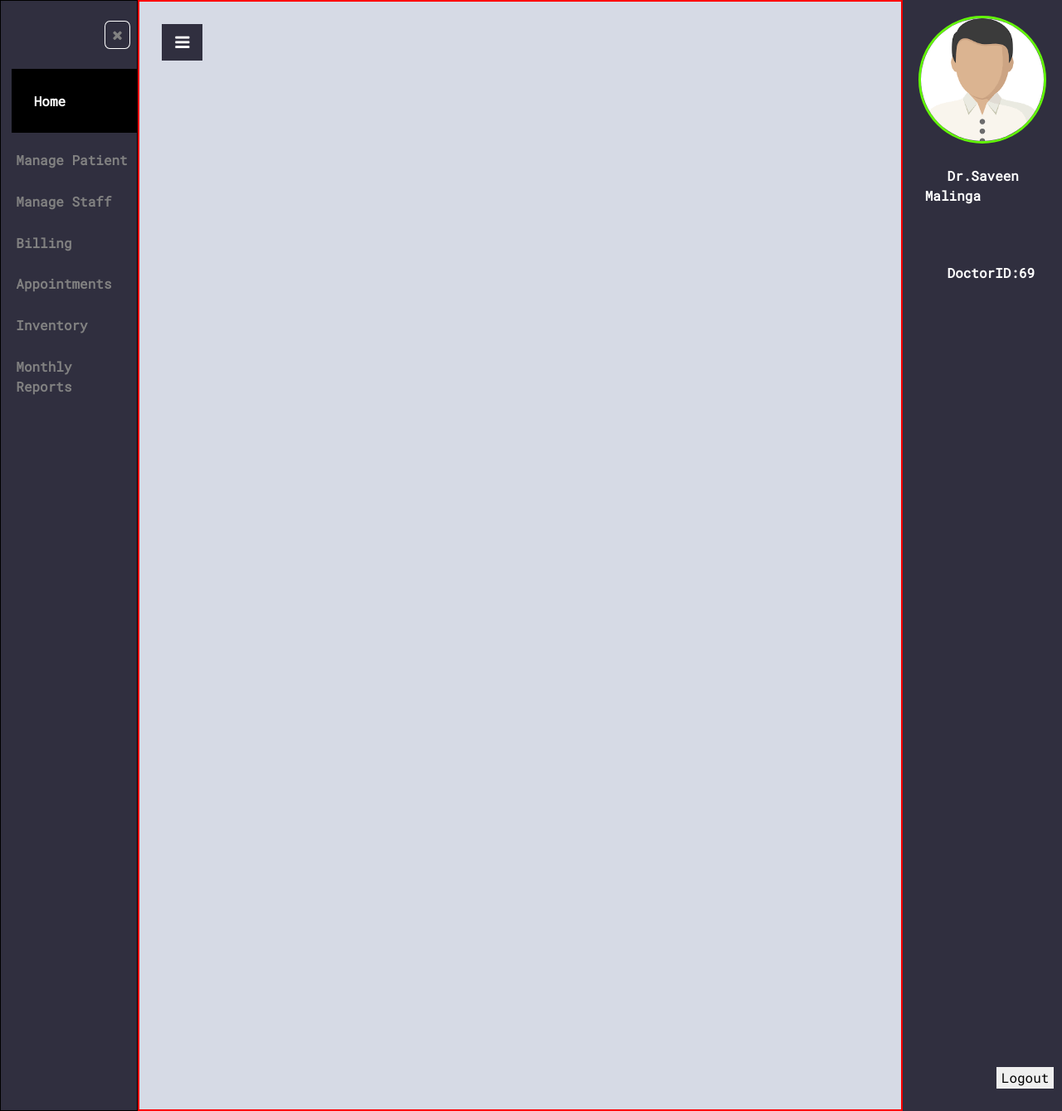
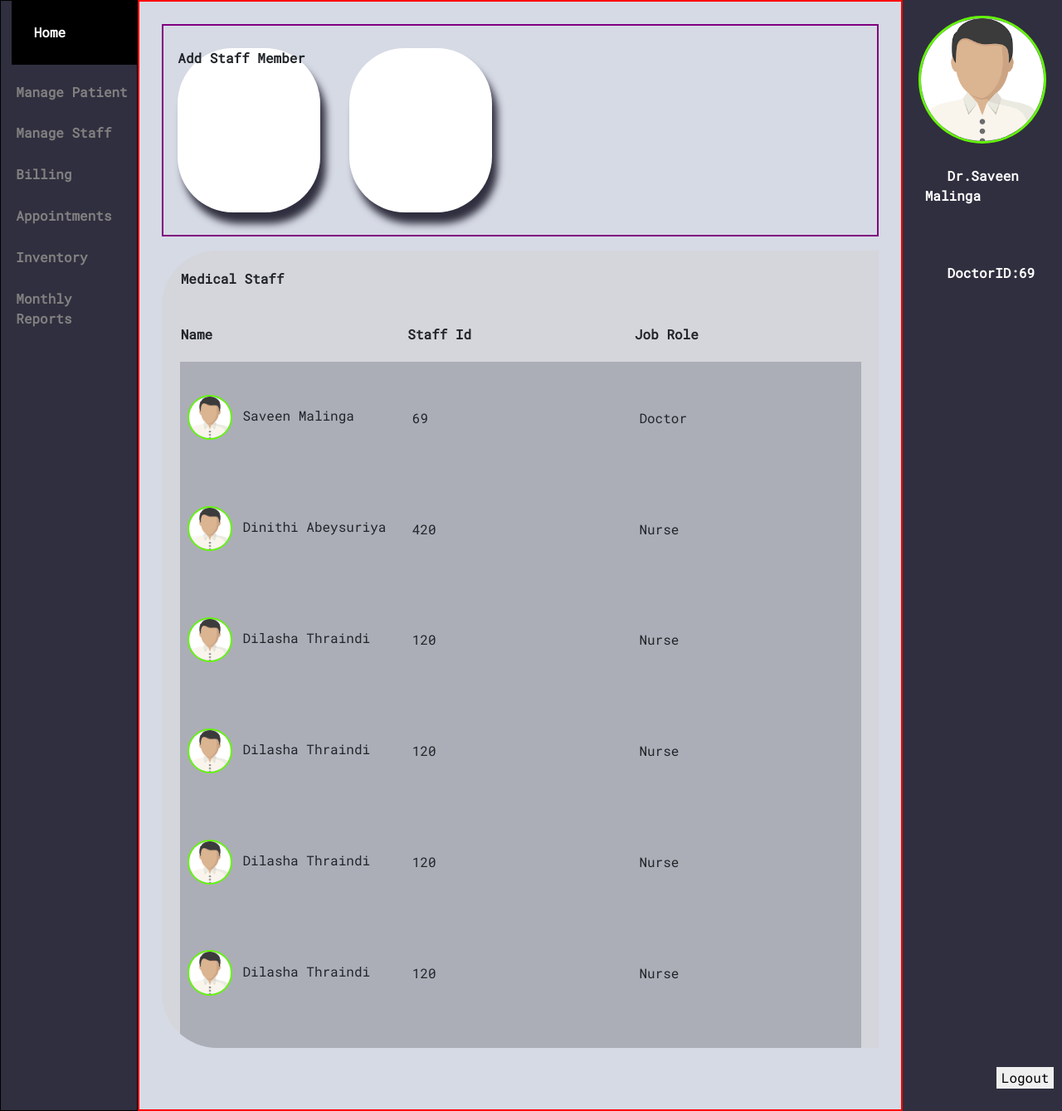
Before and after one commit to Randila/Project-Aid, a PHP site: page /dashboard.html in a window 1280 px wide. Shown: the whole page at 83% size. Run offline with PHP 8.4, Linux system fonts and the light colour scheme; lists and menus that the app fills with data are empty.

Commit message:
Finished the Pop up window

```diff
--- a/Final Try/dashboard.css
+++ b/Final Try/dashboard.css
@@ -174,7 +174,7 @@ body {
 }
 
 .tileHolder {
-    /* border: 2px solid purple; */
+    border: 2px solid purple;
     display: flex;
     justify-content: center;
     height: 20%;
@@ -194,6 +194,46 @@ body {
     position: relative;
     border-radius: 5vh;
     box-shadow: 0.5vh 1vh 10px rgb(48, 47, 63);
+}
+
+.tileHolder2 {
+    border: 2px solid purple;
+    display: flex;
+    justify-content: left;
+    height: 20%;
+    /* contain: content; */
+    padding-top: 2vh;
+    padding-bottom: 2vh;
+}
+
+.staffList {
+    /* border: 1px solid blue; */
+    border-radius: 5vh 0 0 5vh;
+    height: 75%;
+    display: block;
+    margin-block-start: 2%;
+    /* contain: content; */
+    overflow: scroll;
+    overflow-x: hidden;
+    background-color: rgb(213, 214, 219);
+}
+
+::-webkit-scrollbar {
+    width: 20px;
+}
+
+::-webkit-scrollbar-track {
+    box-shadow: inset 0 0 5px grey;
+    border-radius: 2vh;
+}
+
+::-webkit-scrollbar-thumb {
+    background-color: rgb(38, 97, 156);
+    border-radius: 2vh;
+}
+
+::-webkit-scrollbar-thumb:hover {
+    background-color: rgb(38, 97, 156);
 }
 
 .tileinner {
@@ -230,7 +270,8 @@ body {
     height: 60%;
     margin: auto;
     margin-top: 10%;
-    contain: content;
+    overflow: scroll;
+    overflow-x: hidden;
 }
 
 .appointmentsTable {
@@ -277,3 +318,46 @@ body {
         opacity: 1;
     }
 }
+
+.addStaffWindow {
+    height: 100%;
+    width: 0%;
+    /* border: 2px solid red; */
+    position: absolute;
+    z-index: 2;
+    top: 50%;
+    left: 50%;
+    transform: translate(-50%, -50%);
+    background-color: white;
+    /* border-radius: 5vh; */
+    /* background-color: rgba(255, 255, 255, 0.9); */
+    transition: 0.5s;
+}
+
+.addStaffInner {}
+
+.addStaffCloseBtn {}
+
+.closebtn {
+    /* background-color: rgb(48, 47, 63);
+    display: block;
+    padding: 5%;
+    width: fit-content;
+    color: rgb(129, 129, 129);
+    margin-left: 95%;
+    transform: translate(-100%);
+    border: 1px solid white;
+    border-radius: 20%; */
+    color: rgb(85, 85, 85);
+    position: fixed;
+    right: 1%;
+    top: 1.5%;
+    font-size: 4vh;
+    /* border: 1px solid white;
+    padding: 1%;
+    border-radius: 4vh; */
+}
+
+.closebtn:hover {
+    color: black;
+}
--- a/Final Try/dashboard.html
+++ b/Final Try/dashboard.html
@@ -27,9 +27,9 @@
 <body>
 
     <div id="myDIV" class="sidebar" id="sideNavbar">
-        <br>
+        <!-- <br>
         <i id="closeBtn" class="fa fa-close"></i>
-        <br>
+        <br> -->
         <p class="slideSelect active" id="Home">Home</p>
         <p class="slideSelect" id="Manage Patient">Manage Patient</p>
         <p class="slideSelect" id="Manage Staff">Manage Staff</p>
@@ -157,6 +157,60 @@
                         </tr>
                     </table>
                 </div>
+                <div class="appointmentTile">
+                    <table border="0" class="appointmentsTable">
+                        <tr>
+                            <td>
+                                <p>19th Nov 2022</p>
+                            </td>
+                            <td>
+                                <img src="src/userimage.png" alt="" class="patientImg">
+
+                                <p>Dinithi Abeysuriya </p>
+                            </td>
+                            <td>
+                                <img src="src/userimage.png" alt="" class="patientImg">
+                                <p>Saveen Malinga</p>
+                            </td>
+                        </tr>
+                    </table>
+                </div>
+                <div class="appointmentTile">
+                    <table border="0" class="appointmentsTable">
+                        <tr>
+                            <td>
+                                <p>19th Nov 2022</p>
+                            </td>
+                            <td>
+                                <img src="src/userimage.png" alt="" class="patientImg">
+
+                                <p>Dinithi Abeysuriya </p>
+                            </td>
+                            <td>
+                                <img src="src/userimage.png" alt="" class="patientImg">
+                                <p>Saveen Malinga</p>
+                            </td>
+                        </tr>
+                    </table>
+                </div>
+                <div class="appointmentTile">
+                    <table border="0" class="appointmentsTable">
+                        <tr>
+                            <td>
+                                <p>19th Nov 2022</p>
+                            </td>
+                            <td>
+                                <img src="src/userimage.png" alt="" class="patientImg">
+
+                                <p>Dinithi Abeysuriya </p>
+                            </td>
+                            <td>
+                                <img src="src/userimage.png" alt="" class="patientImg">
+                                <p>Saveen Malinga</p>
+                            </td>
+                        </tr>
+                    </table>
+                </div>
 
             </div>
 
@@ -211,9 +265,148 @@
             </div>
         </div>
         <div class="catTwo" style="display: block;" id="Manage Staffdiv">
-            <button class="hamburgerIcon">
+            <!-- <button class="hamburgerIcon">
                 <i class="fa fa-bars"></i>
-            </button>
+            </button> -->
+            <div class="tileHolder2">
+                <div class="homeTile" id="addStaffOpenbtn">
+                    <p>Add Staff Member</p>
+                </div>
+                <div class="homeTile"></div>
+            </div>
+            <div class="staffList" style="display: block;">
+                <table border="0" class="appointmentsTable">
+
+                    <tr>
+                        <th>
+                            Medical Staff
+                        </th>
+                    </tr>
+                    <tr>
+                        <th>Name</th>
+                        <th>Staff Id</th>
+                        <th>Job Role</th>
+                    </tr>
+                </table>
+                <table border="0" class="appointmentsTable">
+                    <tr>
+                        <td>
+                            <img src="src/userimage.png" alt="" class="patientImg">
+                            <p>Saveen Malinga</p>
+                        </td>
+                        <td>
+                            <p>69 </p>
+                        </td>
+                        <td>
+                            <p>Doctor</p>
+                        </td>
+                    </tr>
+                </table>
+                <table border="0" class="appointmentsTable">
+                    <tr>
+                        <td>
+                            <img src="src/userimage.png" alt="" class="patientImg">
+                            <p>Dinithi Abeysuriya</p>
+                        </td>
+                        <td>
+                            <p>420 </p>
+                        </td>
+                        <td>
+                            <p>Nurse</p>
+                        </td>
+                    </tr>
+                </table>
+                <table border="0" class="appointmentsTable">
+                    <tr>
+                        <td>
+                            <img src="src/userimage.png" alt="" class="patientImg">
+                            <p>Dilasha Thraindi</p>
+                        </td>
+                        <td>
+                            <p>120</p>
+                        </td>
+                        <td>
+                            <p>Nurse</p>
+                        </td>
+                    </tr>
+                </table>
+                <table border="0" class="appointmentsTable">
+                    <tr>
+                        <td>
+                            <img src="src/userimage.png" alt="" class="patientImg">
+                            <p>Dilasha Thraindi</p>
+                        </td>
+                        <td>
+                            <p>120</p>
+                        </td>
+                        <td>
+                            <p>Nurse</p>
+                        </td>
+                    </tr>
+                </table>
+                <table border="0" class="appointmentsTable">
+                    <tr>
+                        <td>
+                            <img src="src/userimage.png" alt="" class="patientImg">
+                            <p>Dilasha Thraindi</p>
+                        </td>
+                        <td>
+                            <p>120</p>
+                        </td>
+                        <td>
+                            <p>Nurse</p>
+                        </td>
+                    </tr>
+                </table>
+                <table border="0" class="appointmentsTable">
+                    <tr>
+                        <td>
+                            <img src="src/userimage.png" alt="" class="patientImg">
+                            <p>Dilasha Thraindi</p>
+                        </td>
+                        <td>
+                            <p>120</p>
+                        </td>
+                        <td>
+                            <p>Nurse</p>
+                        </td>
+                    </tr>
+                </table>
+                <table border="0" class="appointmentsTable">
+                    <tr>
+                        <td>
+                            <img src="src/userimage.png" alt="" class="patientImg">
+                            <p>Dilasha Thraindi</p>
+                        </td>
+                        <td>
+                            <p>120</p>
+                        </td>
+                        <td>
+                            <p>Nurse</p>
+                        </td>
+                    </tr>
+                </table>
+                <table border="0" class="appointmentsTable">
+                    <tr>
+                        <td>
+                            <img src="src/userimage.png" alt="" class="patientImg">
+                            <p>Dilasha Thraindi</p>
+                        </td>
+                        <td>
+                            <p>120</p>
+                        </td>
+                        <td>
+                            <p>Nurse</p>
+                        </td>
+                    </tr>
+                </table>
+
+            </div>
+            <div class="addStaffWindow" id="addStaffWindowPop">
+                <div class="addStaffInner">
+                    <i class="fa fa-close closebtn" id="addStaffClosebtn" style="display: none;"></i>
+                </div>
+            </div>
         </div>
         <div class="catTwo" style="display: none;" id="Billingdiv">
             <p>Bill</p>
@@ -338,4 +531,18 @@
     });
 </script>
 
+<script>
+    var close = document.getElementById("addStaffClosebtn");
+    close.addEventListener("click", function() {
+        document.getElementById("addStaffWindowPop").style.width = "0%";
+        close.style.display = "none";
+    });
+
+    var open = document.getElementById("addStaffOpenbtn");
+    open.addEventListener("click", function() {
+        document.getElementById("addStaffWindowPop").style.width = "75%";
+        close.style.display = "block";
+    });
+</script>
+
 </html>
--- /dev/null
+++ b/Final Try/todo.txt
@@ -0,0 +1,6 @@
+hide the open & close navbar buttons for now
+create the add staff window
+add elements to add staff window
+create 2 more windows to update and delete
+clone add staff window for add patient
+create 2 more windows for update and delete patient.
```
Also changed, not shown: Final Try/dashboard.js (added, +86 -0 lines).
